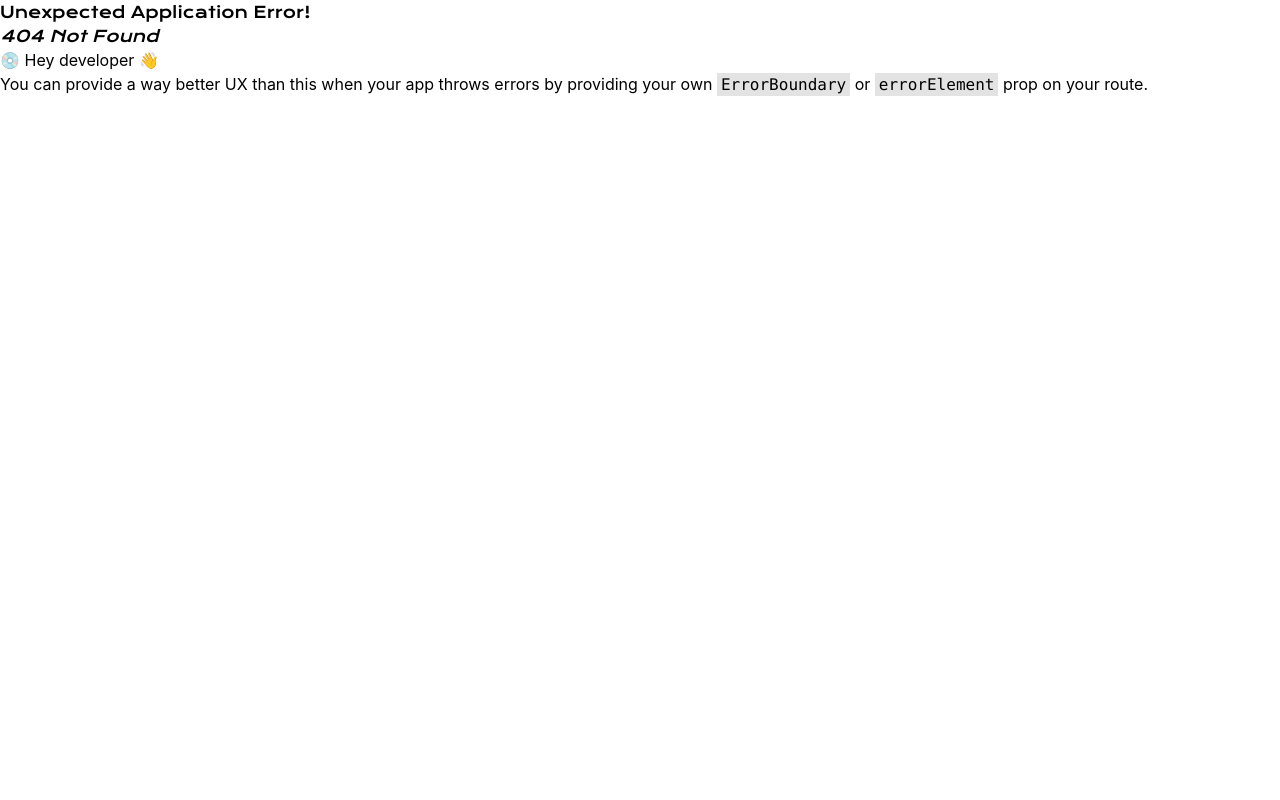
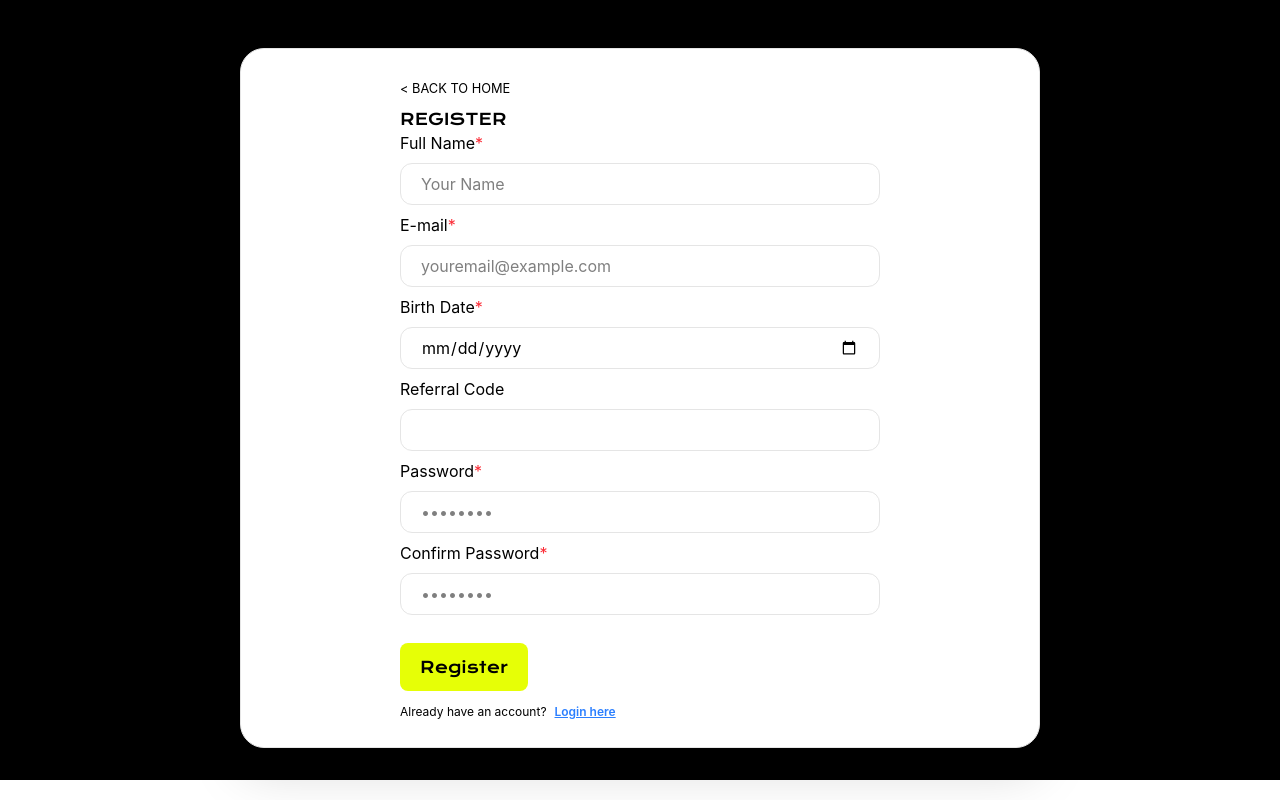
Before and after one commit to daveteru/miniproject-FE, a React (Vite) app: page /register in a window 1280 px wide. Before the commit this address had no page. Built offline with nearby package versions, Linux system fonts and the light colour scheme.

Commit message:
feat: add registration page

```diff
--- a/src/components/Footer.tsx
+++ b/src/components/Footer.tsx
@@ -1,12 +1,21 @@
 import { useGSAP } from "@gsap/react";
 import gsap from "gsap";
-import { useRef } from "react";
-
+import { useEffect, useRef, useState } from "react";
+import { useLocation } from "react-router";
 
 gsap.registerPlugin(useGSAP);
 
 export default function Footer() {
   const container1 = useRef(null);
+
+  const location = useLocation();
+  const hideNavbarPaths = ["/login", "/register"];
+  const [isHiddenRoute, setIsHiddenRoute] = useState(false);
+
+  useEffect(() => {
+    setIsHiddenRoute(hideNavbarPaths.includes(location.pathname));
+  }, [location.pathname]);
+
   useGSAP(
     () => {
       gsap.to(".GSAProtate", {
@@ -21,9 +30,8 @@ export default function Footer() {
 
   return (
     <footer className="relative">
-
-
-      {/* divider */}
+      {!isHiddenRoute && (
+        <div>
           <div className="w-full bg-[#E6FF06] h-7 flex justify-center relative z-1">
             <svg
               xmlns="http://www.w3.org/2000/svg"
@@ -44,8 +52,6 @@ export default function Footer() {
           </div>
 
           <div className="w-full bg-[#121212] h-75 grid grid-cols-2">
-        {/* Footer Kiri */}
-
             <div className="border-r border-dashed h-full border-gray-500 grid lg:grid-cols-4 p-5 text-white">
               <div className=" flex flex-col justify-end">
                 <img
@@ -69,8 +75,6 @@ export default function Footer() {
               </div>
             </div>
 
-        {/* // Footer Kanan */}
-
             <div className="grid grid-cols-2 p-5 text-white ">
               <div ref={container1} className="flex flex-col justify-end">
                 <img
@@ -90,6 +94,8 @@ export default function Footer() {
               </div>
             </div>
           </div>
+        </div>
+      )}
     </footer>
   );
 }
--- a/src/components/Navbar.tsx
+++ b/src/components/Navbar.tsx
@@ -14,15 +14,20 @@ export default function Navbar() {
   const isLoggedIn = !!user;
 
   const location = useLocation();
-  const [isloginpage, setIsloginpage] = useState(false);
+  const hideNavbarPaths = ["/login", "/register"];
+  const [isHiddenRoute, setIsHiddenRoute] = useState(false);
 
   useEffect(() => {
-    setIsloginpage(location.pathname === "/login");
+    setIsHiddenRoute(hideNavbarPaths.includes(location.pathname));
   }, [location.pathname]);
 
   return (
-    <div className={`"border border-red-500 ${isloginpage? "" : "h-16"}`}>
-      {!isloginpage ?<nav ref={navRef} className={`h-100 fixed lg:relative w-full z-10 -translate-y-81`}>
+    <div className={`"border border-red-500 ${isHiddenRoute ? "" : "h-16"}`}>
+      {!isHiddenRoute ? (
+        <nav
+          ref={navRef}
+          className={`h-100 fixed lg:relative w-full z-10 -translate-y-81`}
+        >
           {/* MOBILE MENU */}
           <div className="relative z-1 w-full bg-[#E6FF06] h-80">
             <div className="h-full w-full flex flex-col lg:hidden font-krona-one">
@@ -78,7 +83,10 @@ export default function Navbar() {
 
           {/* AESTHETIC PURPOSES */}
           <Navbarbackground />
-      </nav>:""}
+        </nav>
+      ) : (
+        ""
+      )}
     </div>
   );
 }
--- a/src/main.tsx
+++ b/src/main.tsx
@@ -14,6 +14,7 @@ import Login from "./pages/Login";
 import Transaction from "./pages/Transaction";
 import { QueryClient, QueryClientProvider } from "@tanstack/react-query";
 import { Toaster } from "react-hot-toast";
+import Register from "./pages/Register";
 
 function ScrollToTop() {
   const { pathname } = useLocation();
@@ -47,6 +48,7 @@ const router = createBrowserRouter([
       { path: "/createevent", element: <Createpage /> },
       { path: "/login", element: <Login /> },
       { path: "/transaction", element: <Transaction /> },
+      { path: "/register", element: <Register />}
     ],
   },
 ]);
--- a/src/pages/Login.tsx
+++ b/src/pages/Login.tsx
@@ -1,7 +1,6 @@
 import { zodResolver } from "@hookform/resolvers/zod";
 import { useMutation } from "@tanstack/react-query";
 import type { AxiosError } from "axios";
-import { useState } from "react";
 import { useForm } from "react-hook-form";
 import toast from "react-hot-toast";
 import { Link, useNavigate } from "react-router";
@@ -37,7 +36,7 @@ export default function Login() {
         role: response.user.role,
         birthdate: response.user.birthdate,
       });
-      toast.success("Login success!");
+      toast.success("Login successful!");
       navigate("/");
     },
     onError: (error: AxiosError<{ message: string }>) => {
@@ -100,6 +99,10 @@ export default function Login() {
                 {isPending ? "Loading" : "Login"}
               </button>
             </form>
+            <div className="flex flex-row gap-2 text-[12px] mt-3">
+              <p>Don't have an account?</p>
+              <Link to="/register" className="underline text-blue-500 font-semibold">Register here</Link>
+            </div>
           </div>
         </section>
       </div>
--- /dev/null
+++ b/src/pages/Register.tsx
@@ -0,0 +1,157 @@
+import { zodResolver } from "@hookform/resolvers/zod";
+import { useMutation } from "@tanstack/react-query";
+import type { AxiosError } from "axios";
+import { useForm } from "react-hook-form";
+import toast from "react-hot-toast";
+import { Link, useNavigate } from "react-router";
+import { axiosInstance } from "../lib/axios";
+import { registerSchema, type RegisterSchema } from "../schemas/registerSchema";
+
+export default function Register() {
+  const {
+    register,
+    handleSubmit,
+    formState: { errors },
+  } = useForm<RegisterSchema>({
+    resolver: zodResolver(registerSchema),
+  });
+  const navigate = useNavigate();
+
+  const { mutateAsync: registerMutation, isPending } = useMutation({
+    mutationFn: async (payload: RegisterSchema) => {
+      const response = await axiosInstance.post("/auth/register", {
+        fullName: payload.name,
+        email: payload.email,
+        password: payload.password,
+        birthdate: payload.birthdate,
+        referral: payload.referral
+      });
+      return response.data;
+    },
+    onSuccess: () => {
+      toast.success("Registration successful!");
+      navigate("/login");
+    },
+    onError: (error: AxiosError<{ message: string }>) => {
+      console.log(error.response?.data.message);
+
+      toast.error(error.response?.data.message || "Registration failed!");
+    },
+  });
+
+  const onSubmit = async (data: RegisterSchema) => {
+    await registerMutation(data);
+  };
+
+  return (
+    <div className="w-full h-full bg-black ">
+      <div className="w-full h-full flex justify-center items-center m-auto container">
+        <section className="w-200 h-175 mt-20 border text-left p-5 justify-center items-center border-neutral-200 rounded-3xl drop-shadow-2xl flex bg-white -translate-y-8">
+          <div className="flex flex-col">
+            <Link
+              to="/"
+              className="mb-2 hover:underline hover:text-blue-600 cursor-pointer"
+            >
+              <small> &lt; BACK TO HOME</small>
+            </Link>
+
+            <h1>REGISTER</h1>
+            <form
+              onSubmit={handleSubmit(onSubmit)}
+              className="flex flex-col gap-2"
+            >
+              <label>Full Name<span className="text-red-500">*</span></label>
+              <input
+                type="text"
+                id="fullName"
+                className="border border-neutral-200 w-120 rounded-xl px-5 py-2"
+                placeholder="Your Name"
+                {...register("name")}
+              ></input>
+              {errors.name && (
+                <p className="text-red-500 text-sm mt-1">
+                  {errors.name.message}
+                </p>
+              )}
+              <label>E-mail<span className="text-red-500">*</span></label>
+              <input
+                type="text"
+                id="email"
+                className="border border-neutral-200 w-120 rounded-xl px-5 py-2"
+                placeholder="youremail@example.com"
+                {...register("email")}
+              ></input>
+              {errors.email && (
+                <p className="text-red-500 text-sm mt-1">
+                  {errors.email.message}
+                </p>
+              )}
+              <label>Birth Date<span className="text-red-500">*</span></label>
+              <input
+                type="date"
+                id="date"
+                className="border border-neutral-200 w-120 rounded-xl px-5 py-2"
+                placeholder="DD/MM/YYYY"
+                {...register("birthdate")}
+              ></input>
+              {errors.birthdate && (
+                  <p className="text-red-500 text-sm mt-1">
+                  {errors.birthdate.message}
+                </p>
+              )}
+              <label>Referral Code</label>
+              <input
+                type="text"
+                id="referral"
+                className="border border-neutral-200 w-120 rounded-xl px-5 py-2"
+                {...register("referral")}
+              ></input>
+              {errors.referral && (
+                <p className="text-red-500 text-sm mt-1">
+                  {errors.referral.message}
+                </p>
+              )}
+              <label>Password<span className="text-red-500">*</span></label>
+              <input
+                type="password"
+                id="password"
+                className="border border-neutral-200 rounded-xl px-5 py-2"
+                placeholder="••••••••"
+                {...register("password")}
+              ></input>
+              {errors.password && (
+                <p className="text-red-500 text-sm mt-1">
+                  {errors.password.message}
+                </p>
+              )}
+              <label>Confirm Password<span className="text-red-500">*</span></label>
+              <input
+                type="password"
+                id="confirmPassword"
+                className="border border-neutral-200 rounded-xl px-5 py-2"
+                placeholder="••••••••"
+                {...register("confirmPassword")}
+              ></input>
+              {errors.confirmPassword && (
+                <p className="text-red-500 text-sm mt-1">
+                  {errors.confirmPassword.message}
+                </p>
+              )}
+              <button
+                type="submit"
+                className="px-5 py-3 w-fit mt-5 rounded-lg font-krona-one bg-[#E6FF06] hover:bg-amber-400"
+                disabled={isPending}
+              >
+                {isPending ? "Loading" : "Register"}
+              </button>
+            </form>
+            <div className="flex flex-row gap-2 text-[12px] mt-3">
+              <p>Already have an account?</p>
+              <Link to="/login" className="underline text-blue-500 font-semibold">Login here</Link>
+            </div>
+          </div>
+        </section>
+      </div>
+    </div>
+  );
+}
--- a/src/schemas/registerSchema.ts
+++ b/src/schemas/registerSchema.ts
@@ -1,23 +1,22 @@
 import z from "zod";
 
 export const registerSchema = z
-  .object(
-    {
-      name: z
-        .string()
-        .min(2, { message: "Name must be at least 2 characters" }),
+  .object({
+    name: z.string().min(2, { message: "Name must be at least 2 characters" }),
     email: z.email("Invalid email"),
     password: z
       .string()
       .min(6, { message: "Password must be at least 6 chars" }),
     confirmPassword: z.string(),
-      birthDate: z.iso.date().refine((data) => {
+    birthdate: z.iso.date().refine(
+      (data) => {
         const inputDate = new Date(data);
         return inputDate < new Date();
-      }),
       },
       { message: "Birth date must be before the current date" },
-  )
+    ),
+    referral: z.string().optional(),
+  })
   .refine((data) => data.password === data.confirmPassword, {
     message: "Passwords do not match",
     path: ["confirmPassword"],
```
Lines whose indentation alone changed are shown as unchanged.
